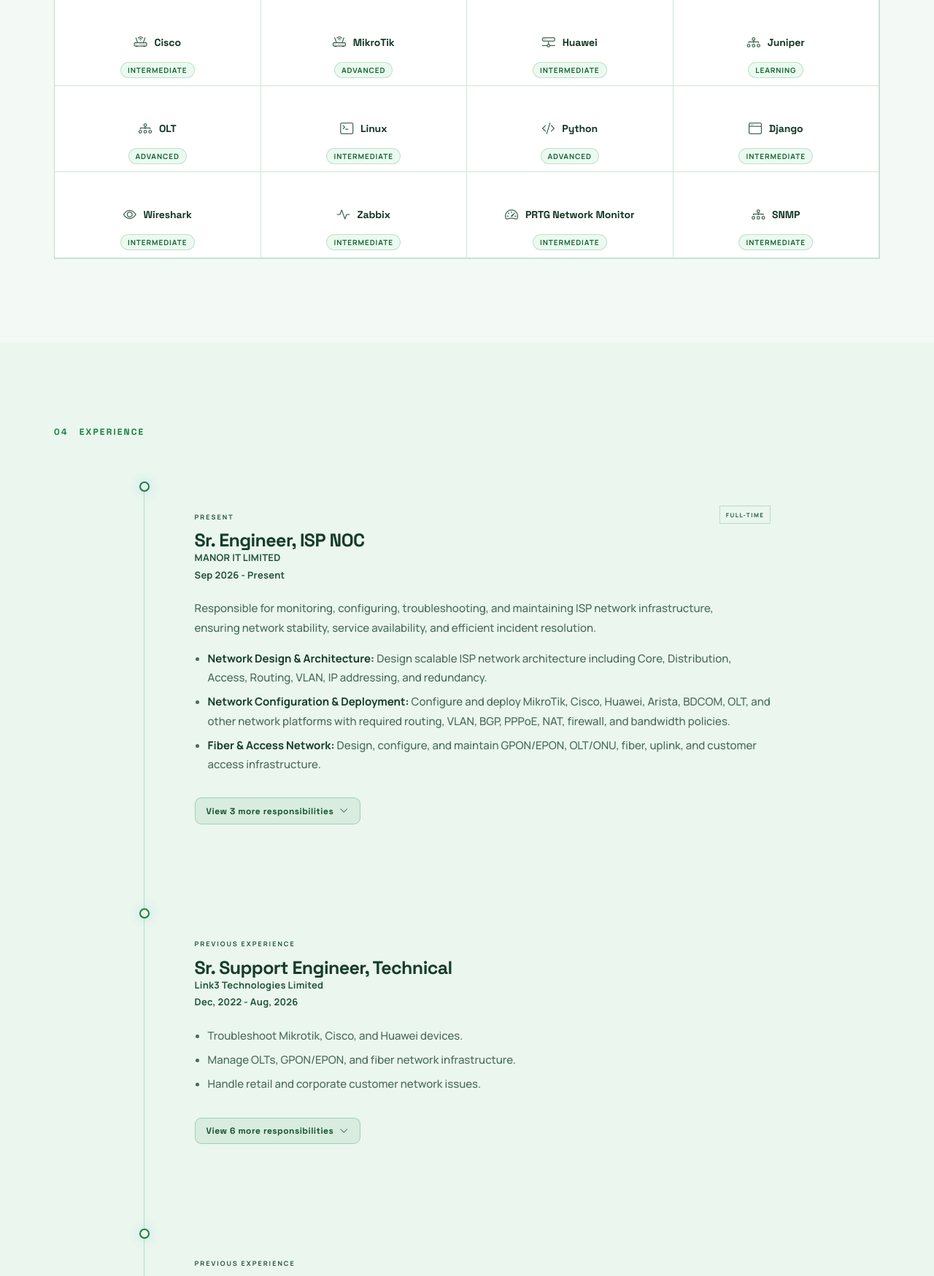
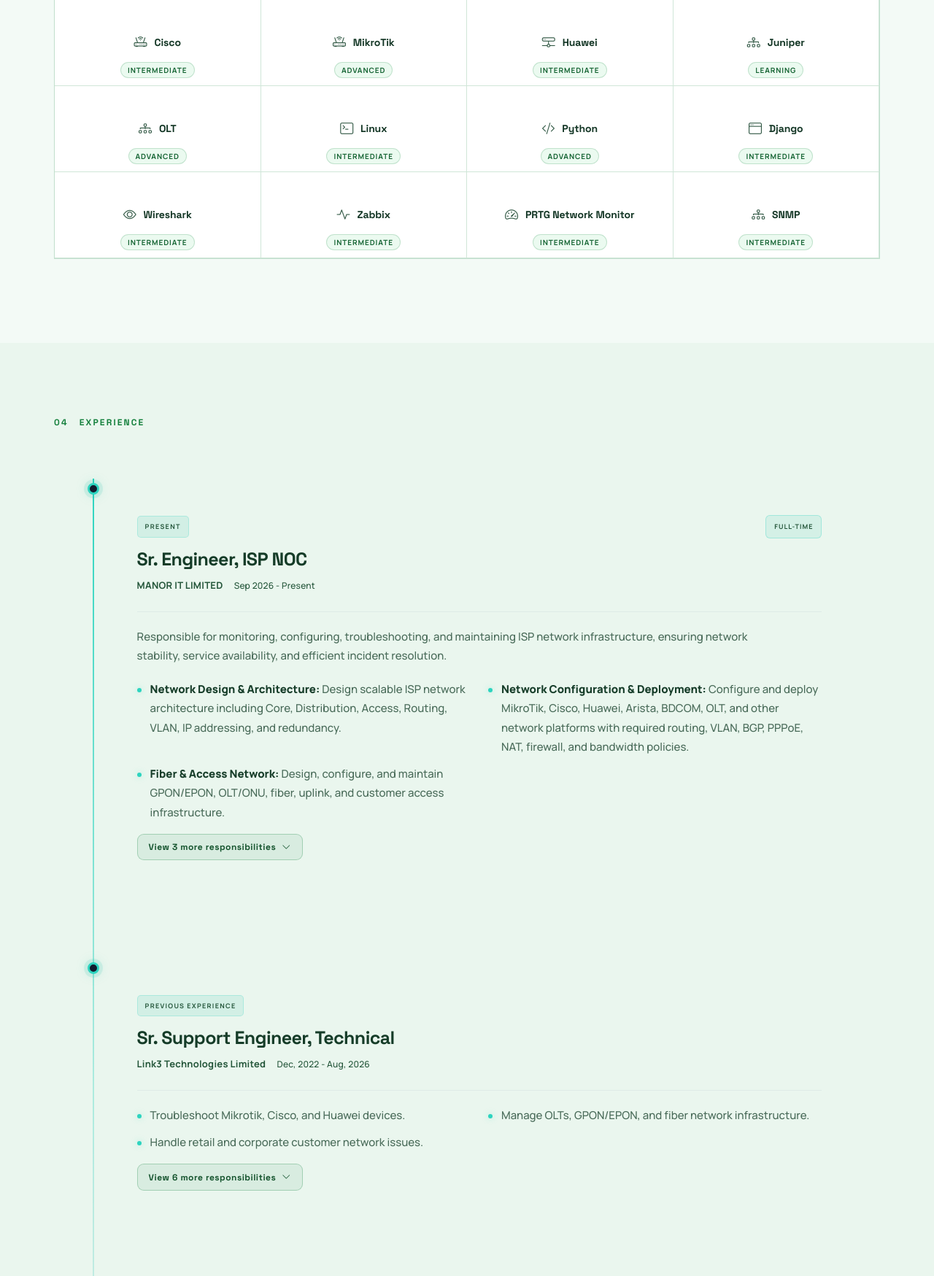
Before and after one commit to Hasan-Gazi-1617/personal-portfolio, a Django app: page / in a window 1280 px wide. Shown: the part 2756-4505 px from the top of the page at 73% size. Run offline with Django 5.2, Linux system fonts and the light colour scheme.

Commit message:
Redesign Experience section with premium career timeline cards

```diff
--- a/static/css/style.css
+++ b/static/css/style.css
@@ -2643,3 +2643,173 @@
     padding: 7px 10px !important;
   }
 }
+
+
+/* =====================================================
+   EXPERIENCE REDESIGN - PREMIUM CAREER TIMELINE
+===================================================== */
+#experience.experience-section {
+    position: relative;
+    overflow: hidden;
+    padding-top: clamp(76px, 8vw, 112px);
+    padding-bottom: clamp(76px, 8vw, 112px);
+    background:
+        radial-gradient(ellipse at 12% 12%, rgba(20,184,166,.075), transparent 34%),
+        #111C2E !important;
+}
+#experience .section-heading {
+    margin-bottom: 42px;
+}
+#experience .experience-timeline {
+    position: relative;
+    max-width: 1040px;
+    margin: 0 auto;
+    padding: 0 0 0 34px;
+}
+#experience .experience-timeline::before {
+    left: 7px;
+    top: 28px;
+    bottom: 35px;
+    width: 2px;
+    background: linear-gradient(180deg, #2DD4BF 0%, rgba(45,212,191,.32) 55%, rgba(148,163,184,.12) 100%);
+}
+#experience .experience-item {
+    position: relative;
+    padding: 0;
+    margin: 0 0 28px;
+}
+#experience .experience-marker {
+    left: -34px;
+    top: 34px;
+    width: 16px;
+    height: 16px;
+    background: #111C2E;
+    border: 3px solid #2DD4BF;
+    box-shadow: 0 0 0 5px rgba(20,184,166,.12), 0 0 18px rgba(20,184,166,.22);
+    z-index: 2;
+}
+#experience .experience-content {
+    position: relative;
+    padding: clamp(23px, 3.2vw, 36px);
+    border: 1px solid rgba(148,163,184,.17);
+    border-radius: 16px;
+    background: linear-gradient(145deg, rgba(22,34,53,.98), rgba(15,23,42,.96));
+    box-shadow: 0 14px 38px rgba(0,0,0,.16);
+    transition: transform .25s ease, border-color .25s ease, box-shadow .25s ease;
+}
+#experience .experience-content:hover {
+    transform: translateY(-3px);
+    border-color: rgba(45,212,191,.42);
+    box-shadow: 0 20px 48px rgba(0,0,0,.22);
+}
+#experience .experience-item:first-child .experience-content {
+    border-color: rgba(45,212,191,.38);
+    background:
+        linear-gradient(115deg, rgba(20,184,166,.085), transparent 42%),
+        linear-gradient(145deg, rgba(22,34,53,.99), rgba(15,23,42,.97));
+}
+#experience .experience-header {
+    display: flex;
+    align-items: flex-start;
+    justify-content: space-between;
+    gap: 22px;
+    padding-bottom: 22px;
+    margin-bottom: 21px;
+    border-bottom: 1px solid rgba(148,163,184,.13);
+}
+#experience .experience-date {
+    display: inline-flex;
+    align-items: center;
+    gap: 7px;
+    padding: 6px 10px;
+    color: #5EEAD4;
+    background: rgba(20,184,166,.11);
+    border: 1px solid rgba(45,212,191,.24);
+    border-radius: 5px;
+    font-size: 9px;
+    font-weight: 800;
+    letter-spacing: 1.3px;
+}
+#experience .experience-content h3 {
+    margin: 13px 0 6px;
+    color: #F8FAFC;
+    font-size: clamp(20px, 2.2vw, 26px);
+    font-weight: 800;
+    line-height: 1.3;
+    letter-spacing: -.45px;
+}
+#experience .experience-content h4 {
+    display: inline-block;
+    margin: 0 12px 0 0;
+    color: #CBD5E1;
+    font-size: 13px;
+    font-weight: 650;
+    line-height: 1.7;
+}
+#experience .experience-content h4 + h4 {
+    color: #94A3B8;
+    font-size: 12px;
+    font-weight: 500;
+}
+#experience .experience-type {
+    flex: 0 0 auto;
+    padding: 7px 11px;
+    color: #5EEAD4;
+    background: rgba(20,184,166,.10);
+    border: 1px solid rgba(45,212,191,.30);
+    border-radius: 6px;
+    font-size: 9px;
+    font-weight: 800;
+    letter-spacing: 1px;
+}
+#experience .experience-content > p {
+    max-width: 850px;
+    margin: 0 0 20px;
+    color: #CBD5E1;
+    font-size: 14px;
+    line-height: 1.85;
+}
+#experience .experience-list {
+    display: grid;
+    grid-template-columns: repeat(2, minmax(0, 1fr));
+    gap: 11px 24px;
+    margin: 0;
+    padding: 0;
+    list-style: none;
+    color: #AEBBCD;
+    font-size: 12.5px;
+    line-height: 1.75;
+}
+#experience .experience-list li {
+    position: relative;
+    margin: 0;
+    padding: 0 0 0 18px;
+}
+#experience .experience-list li::before {
+    content: "";
+    position: absolute;
+    top: .72em;
+    left: 0;
+    width: 6px;
+    height: 6px;
+    border-radius: 50%;
+    background: #2DD4BF;
+    box-shadow: 0 0 9px rgba(45,212,191,.35);
+}
+#experience .experience-list li b {
+    color: #E2E8F0;
+    font-weight: 750;
+}
+@media (max-width: 767.98px) {
+    #experience .experience-timeline { padding-left: 27px; }
+    #experience .experience-marker { left: -27px; }
+    #experience .experience-content { padding: 21px 18px; border-radius: 13px; }
+    #experience .experience-header { display: block; padding-bottom: 17px; margin-bottom: 17px; }
+    #experience .experience-type { display: inline-flex; margin-top: 13px; }
+    #experience .experience-list { grid-template-columns: 1fr; gap: 10px; }
+    #experience .experience-content h4 { display: block; margin-right: 0; }
+    #experience .experience-content h4 + h4 { margin-top: 2px; }
+}
+@media (prefers-reduced-motion: reduce) {
+    #experience .experience-content { transition: none; }
+}
```
